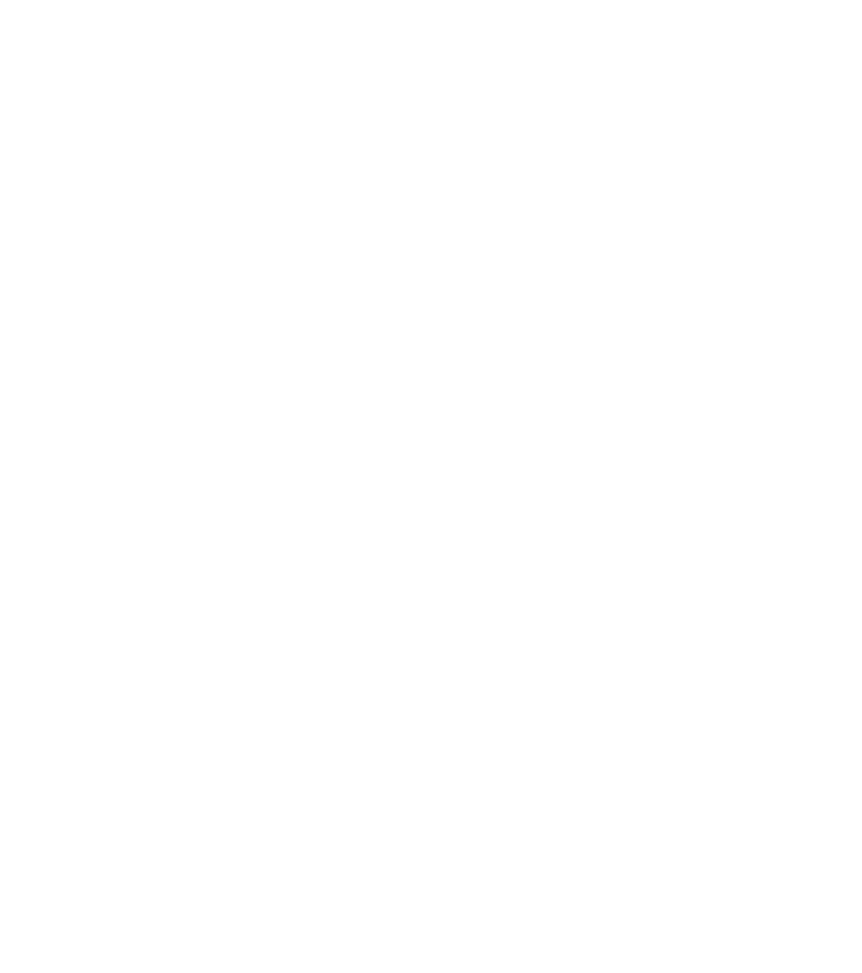
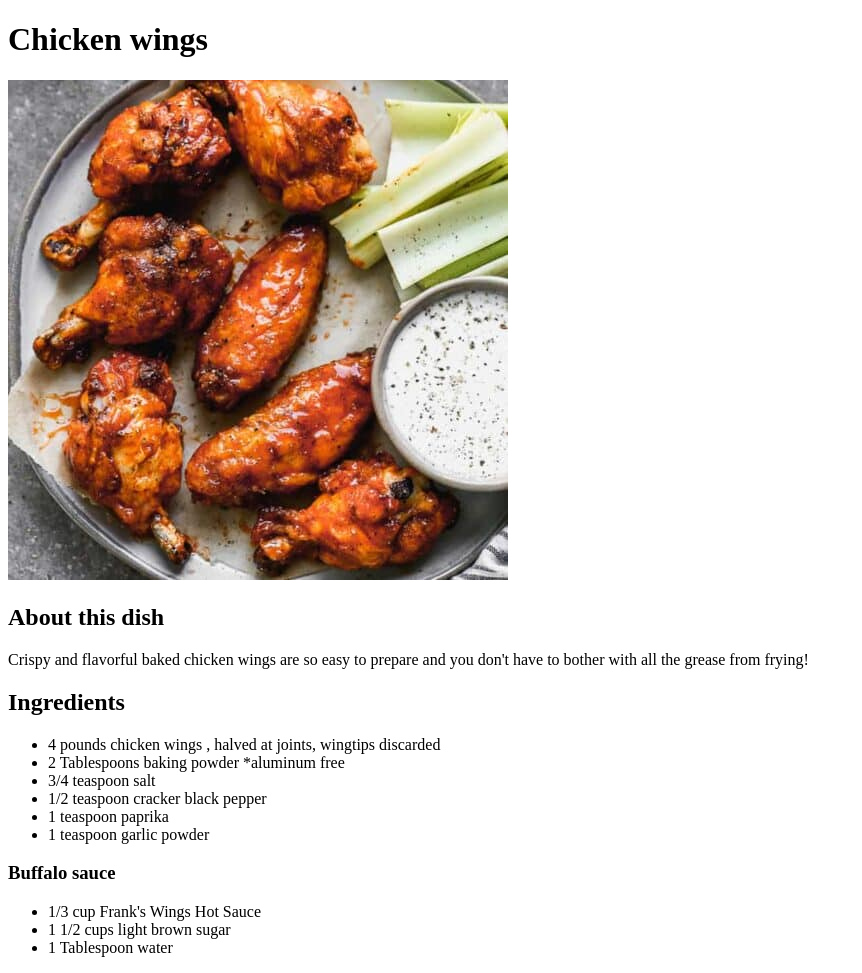
Before and after one commit to SelfmadeTommy/odin-recipes, a plain HTML site: page recipes/chicken-wings.html in a window 1280 px wide. Shown: the whole page, without its empty margins (0-862 px from the left). Before the commit the page ends 800 px from the top, so only its background shows below. Drawn offline with Linux system fonts and the light colour scheme.

Commit message:
Add recipe chicken wings

```diff
--- a/recipes/chicken-wings.html
+++ b/recipes/chicken-wings.html
@@ -0,0 +1,33 @@
+<!DOCTYPE html>
+
+<html lang="en">
+  <head>
+    <meta charset="utf-8" />
+    <title>Odin Recipes</title>
+  </head>
+
+  <body>
+    <h1>Chicken wings</h1>
+    <img src="/images/chicken-wings.jpg" alt="Picture of chicken wings" />
+    <h2>About this dish</h2>
+    <p>
+      Crispy and flavorful baked chicken wings are so easy to prepare and you
+      don't have to bother with all the grease from frying!
+    </p>
+    <h2>Ingredients</h2>
+    <ul>
+      <li>4 pounds chicken wings , halved at joints, wingtips discarded</li>
+      <li>2 Tablespoons baking powder *aluminum free</li>
+      <li>3/4 teaspoon salt</li>
+      <li>1/2 teaspoon cracker black pepper</li>
+      <li>1 teaspoon paprika</li>
+      <li>1 teaspoon garlic powder</li>
+    </ul>
+    <h3>Buffalo sauce</h3>
+    <ul>
+      <li>1/3 cup Frank's Wings Hot Sauce</li>
+      <li>1 1/2 cups light brown sugar</li>
+      <li>1 Tablespoon water</li>
+    </ul>
+  </body>
+</html>
```
Also changed, not shown: index.html (+2 -0 lines), images/chicken-wings.jpg (added), images/thai-fried-rice.jpg (added).
